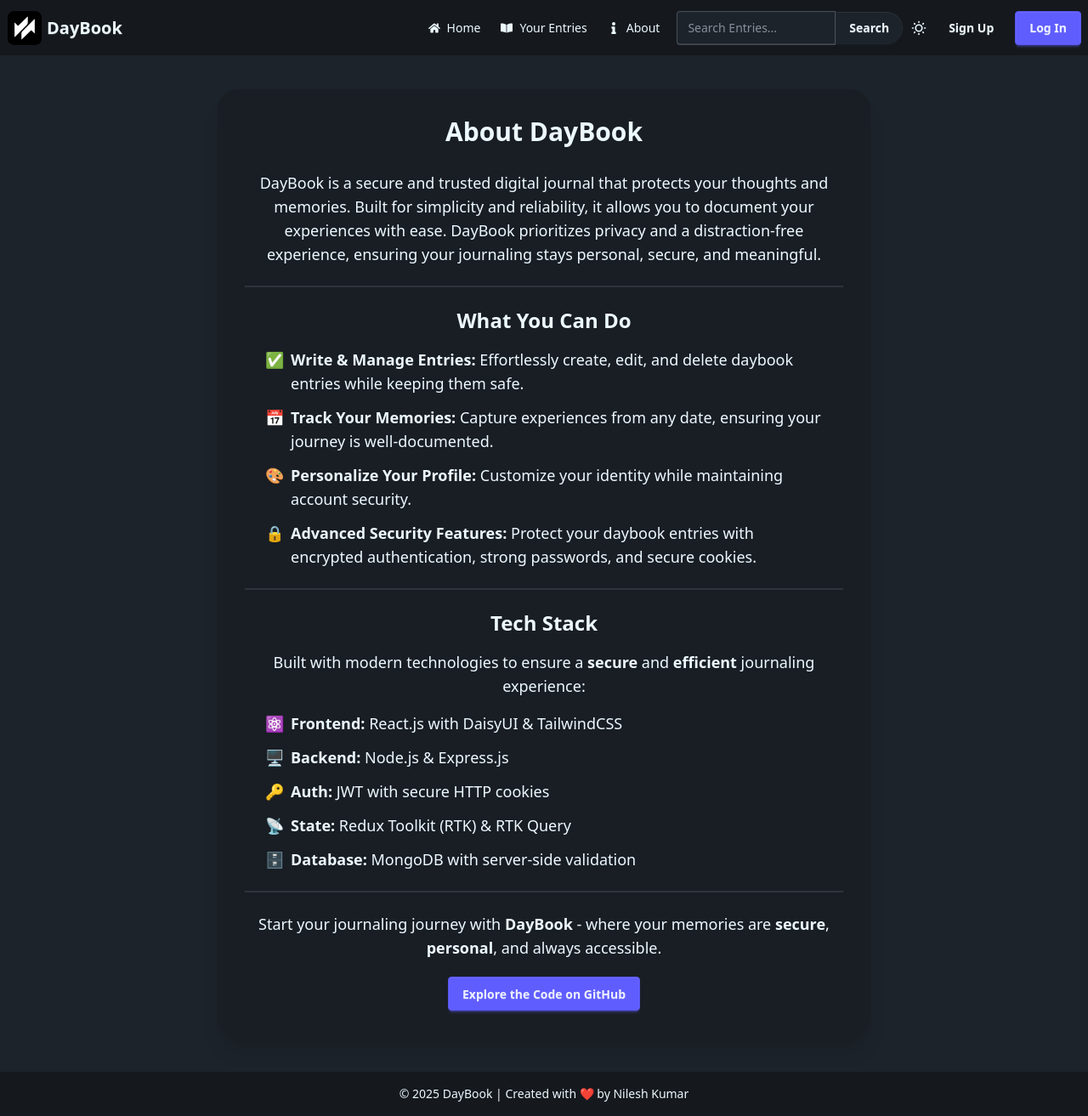
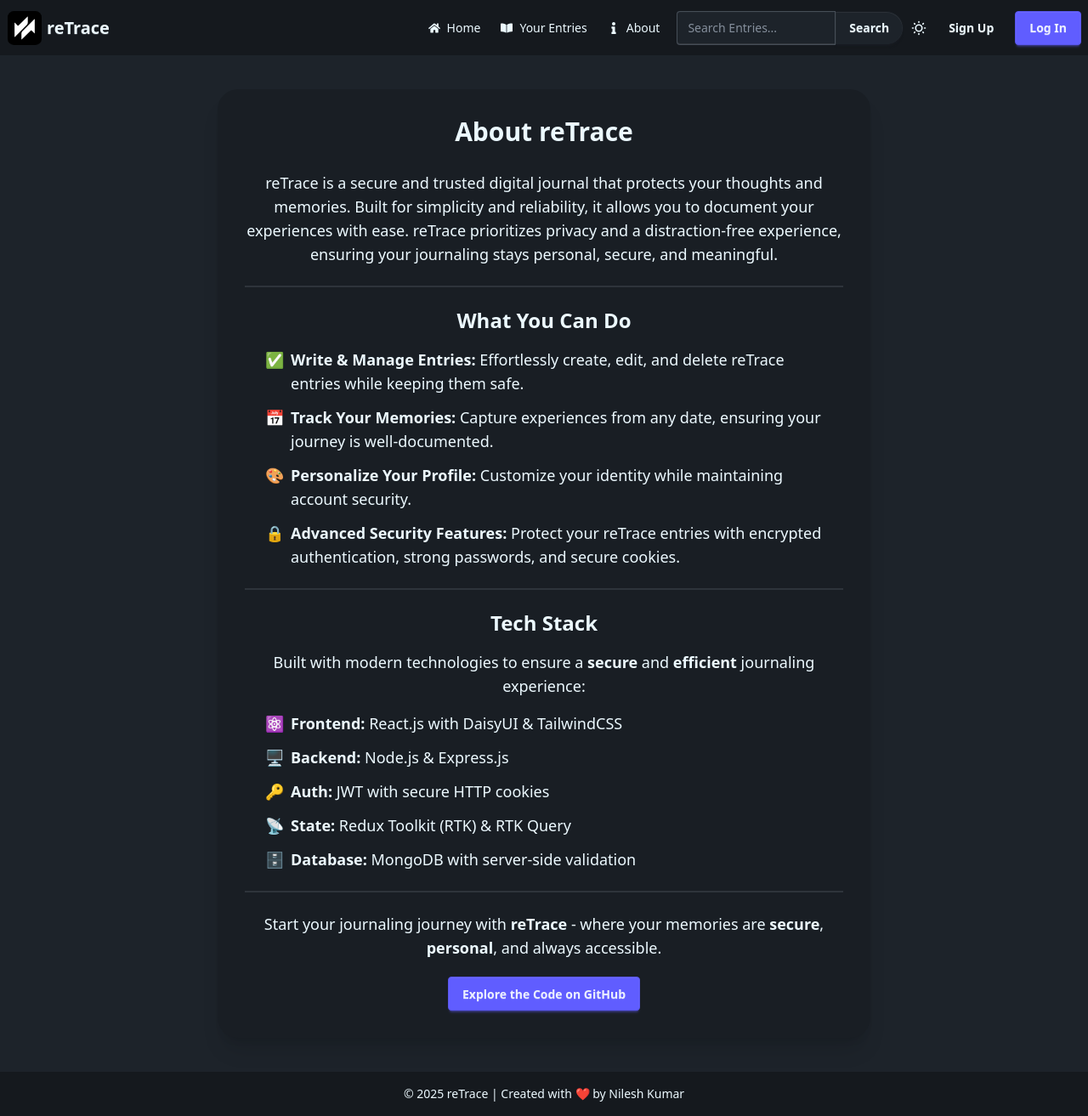
Before and after one commit to geethsowri/reTrace, a React (Vite) app in the folder frontend/: page /about in a window 1280 px wide. Shown: the whole page at 85% size. Built offline with nearby package versions, Linux system fonts and the light colour scheme; no server answers.

Commit message:
Add entries search functionality

```diff
--- a/frontend/src/components/Footer.jsx
+++ b/frontend/src/components/Footer.jsx
@@ -2,7 +2,7 @@
   return (
     <footer className="footer sm:footer-horizontal footer-center bg-base-300 text-base-content p-4">
       <p>
-        &copy; {new Date().getFullYear()} DayBook | Created with ❤️ by Nilesh
+        &copy; {new Date().getFullYear()} reTrace | Created with ❤️ by Nilesh
         Kumar
       </p>
     </footer>
--- a/frontend/src/components/Layout.jsx
+++ b/frontend/src/components/Layout.jsx
@@ -71,7 +71,7 @@
               onClick={toggle}
             >
               <img className="w-10 h-10" src={logo} alt="logo" />
-              DayBook
+              reTrace
             </Link>
           </div>
           <SearchBox toggle={toggle} />
--- a/frontend/src/components/navbar/Navbar.jsx
+++ b/frontend/src/components/navbar/Navbar.jsx
@@ -32,7 +32,7 @@
         </div>
         <Link className="btn btn-ghost text-xl pl-0" to="/">
           <img className="w-10 h-10" src={logo} alt="logo" />
-          DayBook
+          reTrace
         </Link>
       </div>
 
--- a/frontend/src/pages/About.jsx
+++ b/frontend/src/pages/About.jsx
@@ -2,11 +2,11 @@
   return (
     <div className="flex justify-center px-4 sm:px-6 lg:px-10 my-10">
       <div className="w-full max-w-3xl bg-base-200 shadow-xl hover:shadow-2xl rounded-3xl p-6 md:p-8">
-        <h1 className="text-3xl font-bold text-center mb-7">About DayBook</h1>
+        <h1 className="text-3xl font-bold text-center mb-7">About reTrace</h1>
         <p className="text-lg text-center mb-4">
-          DayBook is a secure and trusted digital journal that protects your
+          reTrace is a secure and trusted digital journal that protects your
           thoughts and memories. Built for simplicity and reliability, it allows
-          you to document your experiences with ease. DayBook prioritizes
+          you to document your experiences with ease. reTrace prioritizes
           privacy and a distraction-free experience, ensuring your journaling
           stays personal, secure, and meaningful.
         </p>
@@ -19,7 +19,7 @@
             <span>✅</span>
             <span>
               <strong>Write & Manage Entries:</strong> Effortlessly create,
-              edit, and delete daybook entries while keeping them safe.
+              edit, and delete reTrace entries while keeping them safe.
             </span>
           </li>
           <li className="flex items-start gap-2">
@@ -39,7 +39,7 @@
           <li className="flex items-start gap-2">
             <span>🔒</span>
             <span>
-              <strong>Advanced Security Features:</strong> Protect your daybook
+              <strong>Advanced Security Features:</strong> Protect your reTrace
               entries with encrypted authentication, strong passwords, and
               secure cookies.
             </span>
@@ -89,13 +89,13 @@
         <div className="divider"></div>
 
         <p className="text-lg text-center">
-          Start your journaling journey with <strong>DayBook</strong> - where
+          Start your journaling journey with <strong>reTrace</strong> - where
           your memories are <strong>secure</strong>, <strong>personal</strong>,
           and always accessible.
         </p>
 
         <div className="text-center mt-5">
-          <a href="https://github.com/thenileshnishad/daybook" target="_blank">
+          <a href="https://github.com/thenileshnishad/reTrace" target="_blank">
             <button className="btn btn-primary">
               Explore the Code on GitHub
             </button>
--- a/frontend/src/pages/Home.jsx
+++ b/frontend/src/pages/Home.jsx
@@ -25,7 +25,7 @@
           ) : (
             <>
               <h1 className="text-3xl xl:text-5xl font-bold text-primary">
-                Welcome to DayBook
+                Welcome to reTrace
               </h1>
               <p className="text-lg mt-4">
                 Hey! Great to have you here 😊 Log in to keep your entries safe,
--- a/frontend/src/pages/Login.jsx
+++ b/frontend/src/pages/Login.jsx
@@ -36,14 +36,14 @@
           Log in to access your account
         </p>
         <p className="text-lg font-semibold text-center">
-          and continue your journey with DayBook.
+          and continue your journey with reTrace.
         </p>
       </div>
       <div className="flex justify-center px-7 my-10">
         <div className="card card-xl bg-base-200 w-full max-w-sm rounded-2xl shadow-xl hover:shadow-2xl">
           <div className="card-body">
             <h2 className="card-title block text-center text-lg mb-2">
-              Log in to DayBook
+              Log in to reTrace
             </h2>
             <form onSubmit={handleSubmit}>
               <div className="text-sm">
--- a/frontend/src/pages/Signup.jsx
+++ b/frontend/src/pages/Signup.jsx
@@ -47,7 +47,7 @@
     <div className="min-h-[calc(100svh-64px-52px-40px)]">
       <div className="my-10">
         <p className="text-lg font-semibold text-center">
-          Create your DayBook account
+          Create your reTrace account
         </p>
         <p className="text-lg font-semibold text-center">
           and stay organized effortlessly.
@@ -57,7 +57,7 @@
         <div className="card card-xl bg-base-200 w-full max-w-sm rounded-2xl shadow-xl hover:shadow-2xl">
           <div className="card-body">
             <h2 className="card-title block text-center text-lg mb-2">
-              Sign up to DayBook
+              Sign up to reTrace
             </h2>
             <form onSubmit={handleSubmit}>
               <div className="text-sm">
```
